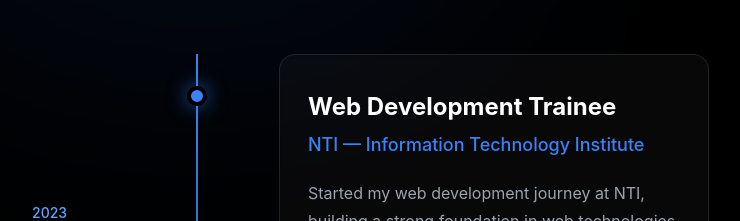
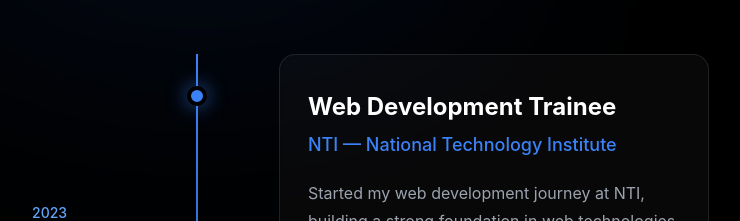
Before and after one commit to ahehmokh/portfolio, a React (Create React App) app: page / in a window 1280 px wide. Shown: the part 5420-5641 px from the top of the page, without its empty margins (443-1183 px from the left). Built offline with nearby package versions, Linux system fonts and the light colour scheme.

Commit message:
update portfolio

```diff
--- a/src/Sections/Experience.js
+++ b/src/Sections/Experience.js
@@ -5,7 +5,7 @@ const Experience = () => {
     {
       period: "2023",
       role: "Web Development Trainee",
-      company: "NTI — Information Technology Institute",
+      company: "NTI — National Technology Institute",
       description:
         "Started my web development journey at NTI, building a strong foundation in web technologies and learning the fundamentals of creating modern websites and applications.",
       skills: [
```
